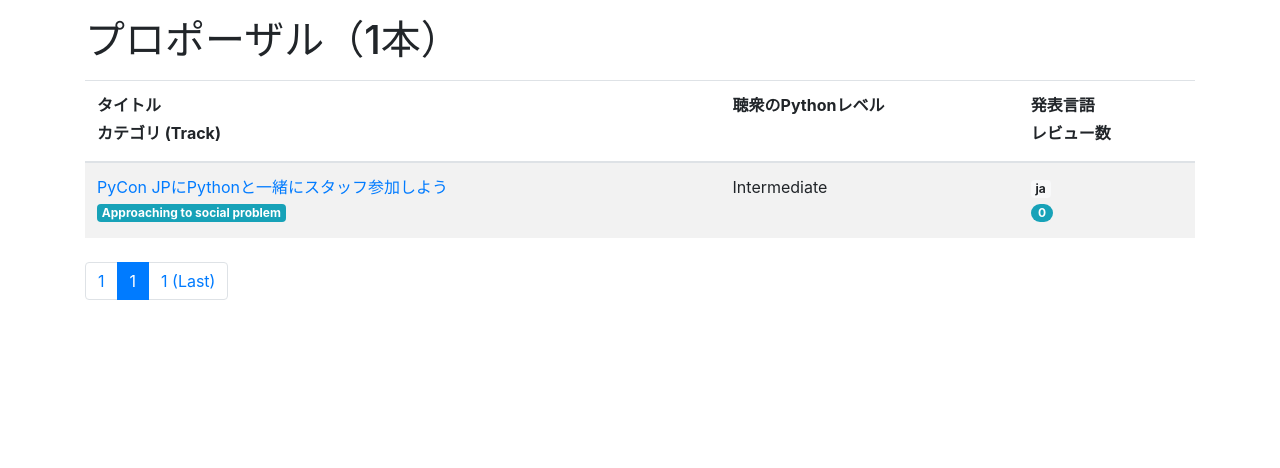
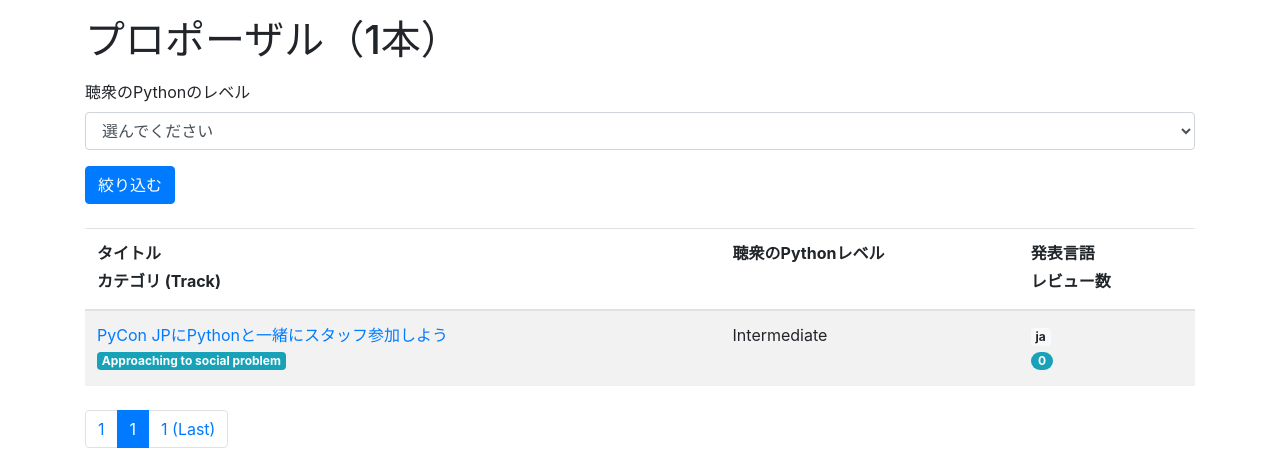
Before and after one commit to pyconjp/pycon.jp.2021.review, a Django app: page /proposal/ in a window 1280 px wide. Shown: the part 56-524 px from the top of the page. Run offline with Django 3.2, Linux system fonts and the light colour scheme; the visitor is signed in with stand-in values (Sample User, id 1); data comes from the database, SQL or seed files in the repository; data that the repository does not hold is empty; some libraries are stand-ins or nearby versions.

Commit message:
[feat] Enable to filter proposals by level with Django Forms (close #12)

```diff
--- a/reviewsite/review/views.py
+++ b/reviewsite/review/views.py
@@ -4,8 +4,17 @@
 from django.db.models import Case, Count, When
 from django.shortcuts import get_object_or_404, redirect, render
 
-from .forms import ReviewForm
+from .forms import ProposalSearchForm, ReviewForm
 from .models import Proposal
+
+
+def filter_proposals(proposals, parameters):
+    audience_python_level = parameters.get("audience_python_level")
+    if audience_python_level:
+        proposals = proposals.filter(
+            audience_python_level=audience_python_level
+        )
+    return proposals
 
 
 def retrieve_page(paginator, request):
@@ -32,11 +41,17 @@
     proposals = proposals.annotate(count=Count("reviews")).order_by(
         "count", "sessionize_id"
     )
+    proposals = filter_proposals(proposals, request.GET)
 
     paginator = Paginator(proposals, settings.PROPOSALS_PER_PAGE)
     page_obj = retrieve_page(paginator, request)
 
-    context = {"page_obj": page_obj, "proposals_count": paginator.count}
+    form = ProposalSearchForm(request.GET)
+    context = {
+        "page_obj": page_obj,
+        "proposals_count": paginator.count,
+        "form": form,
+    }
     return render(request, "review/list_proposals.html", context)
 
 
--- a/reviewsite/templates/review/list_proposals.html
+++ b/reviewsite/templates/review/list_proposals.html
@@ -1,10 +1,16 @@
 {% extends "base.html" %}
+{% load bootstrap4 %}
 {% load custom_filter %}
 
 {% block title %}Proposals | {{ block.super }}{% endblock %}
 
 {% block content %}
   <h1 class="jumbotron-heading my-3">プロポーザル（{{ proposals_count }}本）</h1>
+
+  <form>
+    {% bootstrap_form form %}
+    <button type="submit" class="btn btn-primary mb-4">絞り込む</button>
+  </form>
 
   <table class="table table-striped">
     <thead>
```
